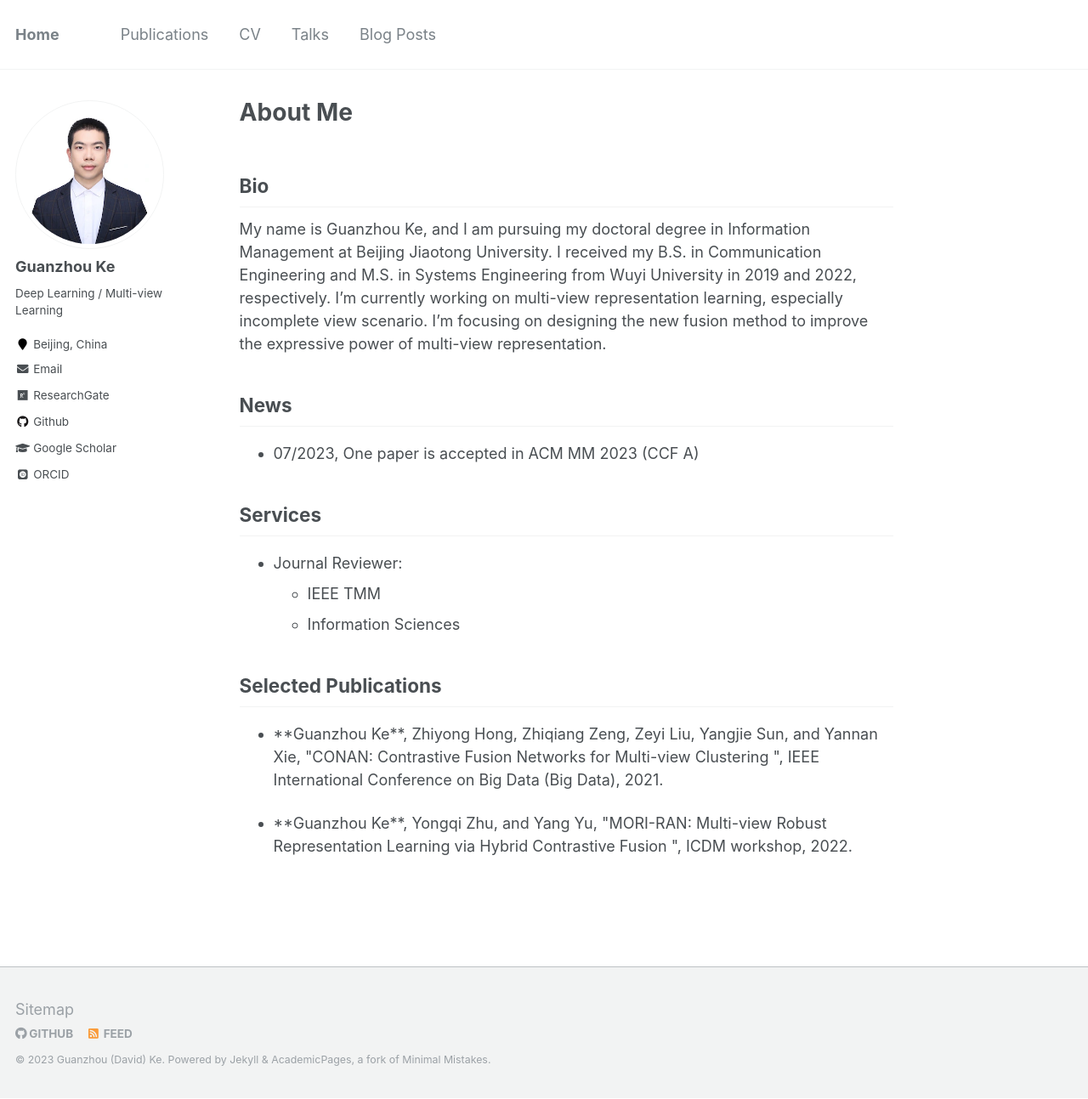
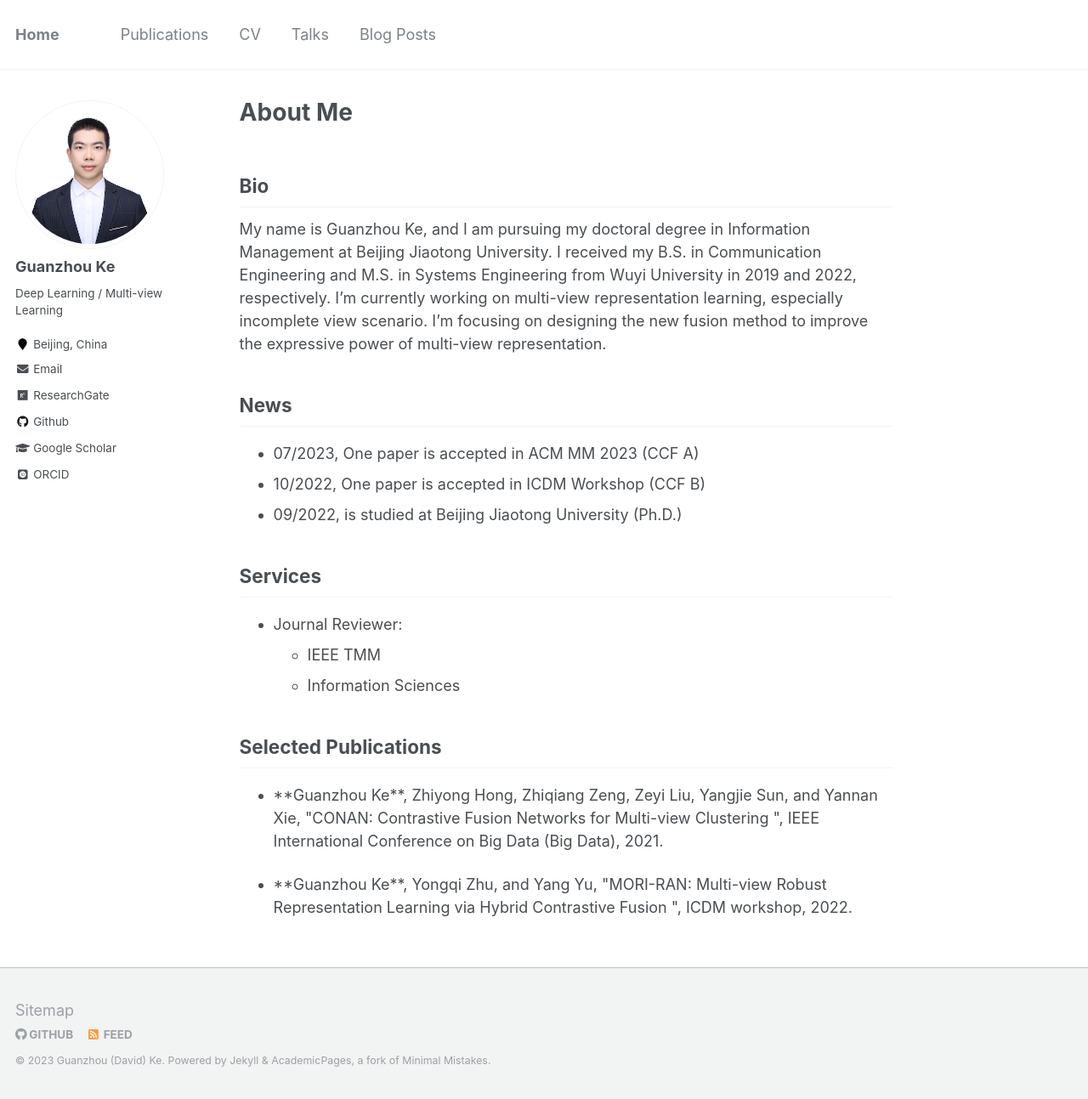
Before and after one commit to Guanzhou-Ke/guanzhou-ke.github.io, a Jekyll site: the page built from _pages/about.md, in a window 1280 px wide and 1293 px high. Shown: the whole window at 85% size. Built offline with Jekyll 4.4.1, drawn with Linux system fonts in a browser that asks for light colours; some web fonts are replaced.

Commit message:
update news

```diff
--- a/_pages/about.md
+++ b/_pages/about.md
@@ -17,7 +17,8 @@ News
 ---
 
 * 07/2023, One paper is accepted in ACM MM 2023 (CCF A)
-
+* 10/2022, One paper is accepted in ICDM Workshop (CCF B)
+* 09/2022, is studied at Beijing Jiaotong University (Ph.D.)
 
 Services
 ---
```
